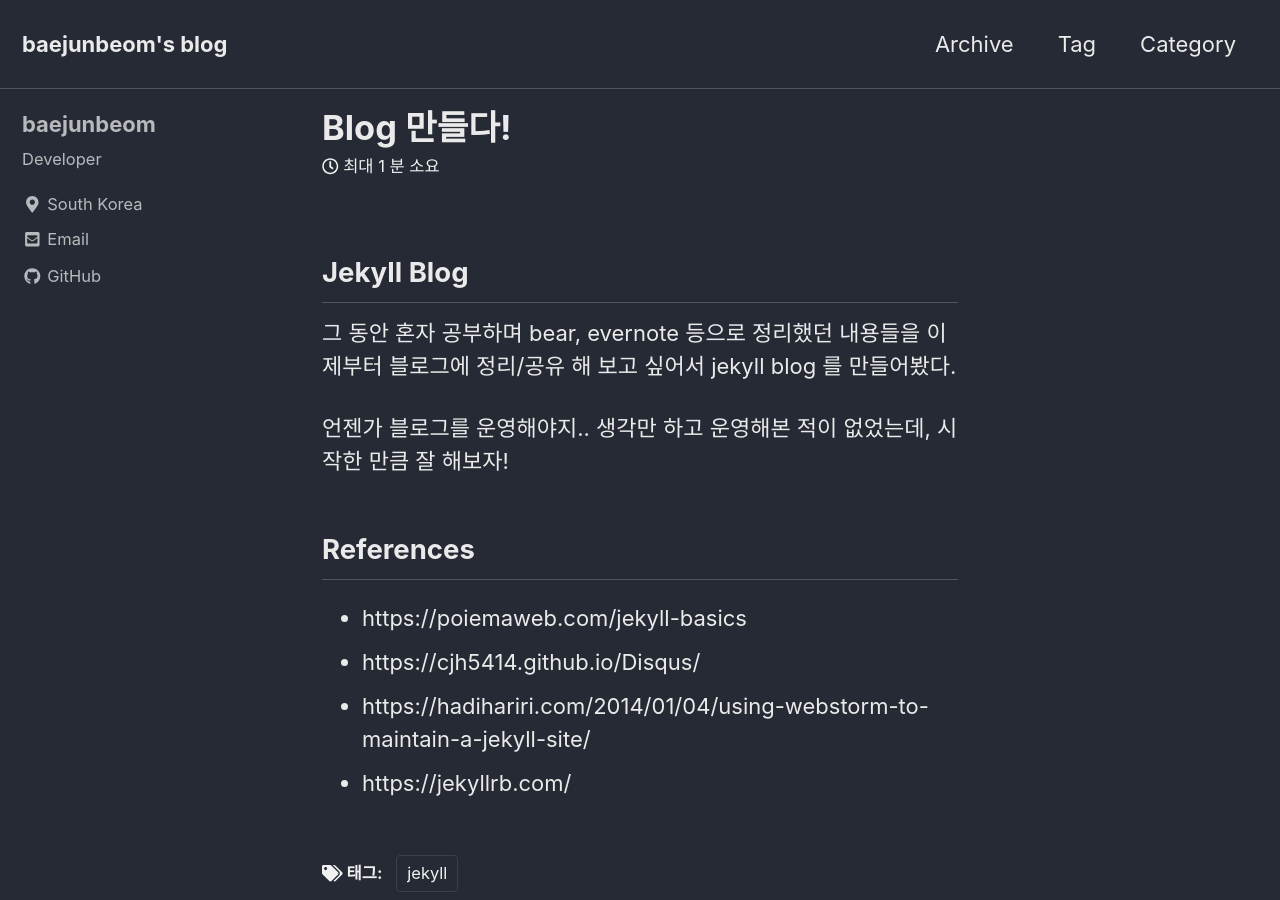
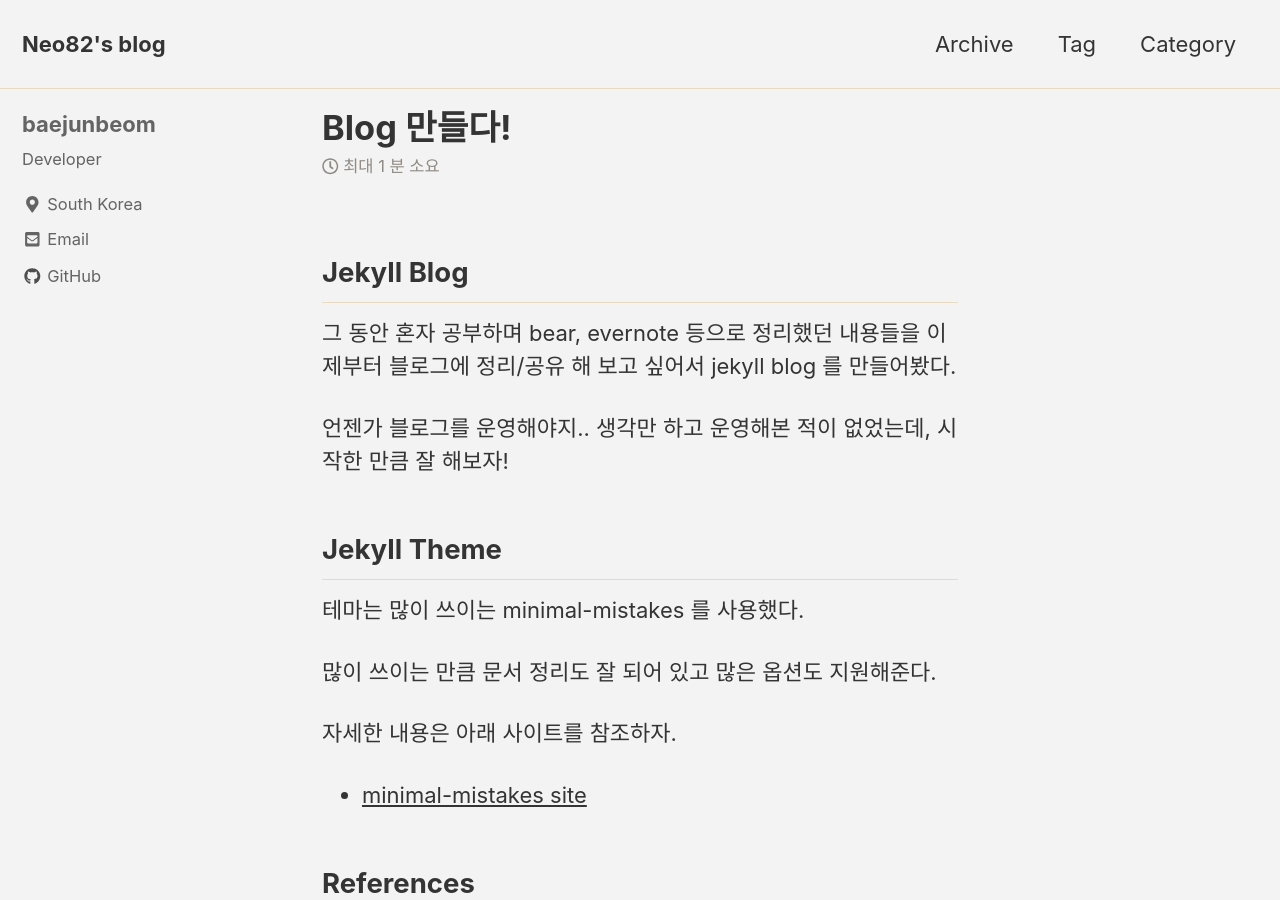
Before and after one commit to mayang3/mayang3.github.io, a Jekyll site: the page built from _posts/2019-05-11-Jekyll_Blog.md, in a window 1280 px wide and 900 px high. Built offline with Jekyll 4.4.1, drawn with Linux system fonts in a browser that asks for light colours; cached includes are drawn as plain includes; nearby versions of some CDN libraries; comment, search, counter and statistics services are not loaded; some of the changed text lies outside the part shown.

Commit message:
첫번째 글 포스팅

```diff
--- a/_config.yml
+++ b/_config.yml
@@ -12,14 +12,14 @@
 
 # theme                  : "minimal-mistakes-jekyll"
 # remote_theme           : "mmistakes/minimal-mistakes"
-minimal_mistakes_skin    : "dark" # "air", "aqua", "contrast", "dark", "dirt", "neon", "mint", "plum", "sunrise"
+minimal_mistakes_skin    : "dirt" # "air", "aqua", "contrast", "dark", "dirt", "neon", "mint", "plum", "sunrise"
 
 # Site Settings
 locale                   : "ko"
-title                    : "baejunbeom's blog"
+title                    : "Neo82's blog"
 title_separator          : "-"
-name                     : "baejunbeom's blog"
-description              : "developer blog"
+name                     : "Neo82"
+description              : "developer"
 url                      : "https://mayang3.github.io"
 baseurl                  : # the subpath of your site, e.g. "/blog"
 repository               : "mayang3/mayang3.github.io"
--- a/_posts/2019-05-11-Jekyll_Blog.md
+++ b/_posts/2019-05-11-Jekyll_Blog.md
@@ -12,8 +12,19 @@ categories:
 
 언젠가 블로그를 운영해야지.. 생각만 하고 운영해본 적이 없었는데, 시작한 만큼 잘 해보자!
 
+
+## Jekyll Theme
+테마는 많이 쓰이는 minimal-mistakes 를 사용했다.
+
+많이 쓰이는 만큼 문서 정리도 잘 되어 있고 많은 옵션도 지원해준다.
+
+자세한 내용은 아래 사이트를 참조하자.
+
+ * [minimal-mistakes site](https://mmistakes.github.io/minimal-mistakes/)
+
 ## References
-* https://poiemaweb.com/jekyll-basics
-* https://cjh5414.github.io/Disqus/
-* https://hadihariri.com/2014/01/04/using-webstorm-to-maintain-a-jekyll-site/
-* https://jekyllrb.com/
+* [https://poiemaweb.com/jekyll-basics](https://poiemaweb.com/jekyll-basics)
+* [https://cjh5414.github.io/Disqus/](https://cjh5414.github.io/Disqus/)
+* [https://hadihariri.com/2014/01/04/using-webstorm-to-maintain-a-jekyll-site/](https://hadihariri.com/2014/01/04/using-webstorm-to-maintain-a-jekyll-site/)
+* [https://jekyllrb.com/](https://jekyllrb.com/)
+* [https://mmistakes.github.io/minimal-mistakes/](https://mmistakes.github.io/minimal-mistakes/)
```
